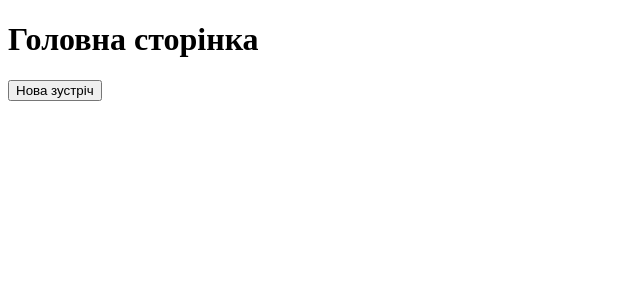
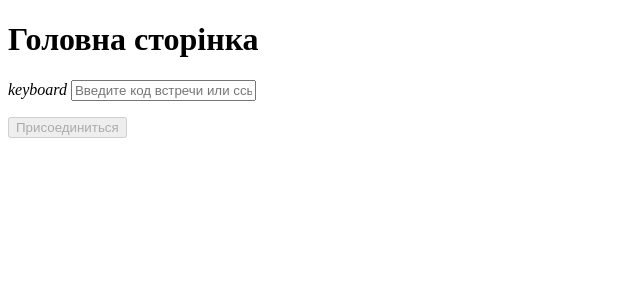
Before and after one commit to galaburdal/Galaburda.University.Google-Meet, a Flask app: page / in a window 1280 px wide. Shown: the top 300 px of the page, without its empty margins (0-640 px from the left). Run offline with Flask 3, Linux system fonts and the light colour scheme.

Commit message:
new tasks

```diff
--- a/templates/index.html
+++ b/templates/index.html
@@ -9,38 +9,29 @@
 <body>
     <div class="container">
         <h1 class="mt-5">Головна сторінка</h1>
-        <button onclick="showOptions()" class="btn btn-primary">Нова зустріч</button>
-    </div>
-
-    <div id="optionsModal" class="modal" style="display: none;">
-        <div class="modal-content">
-            <span class="close" onclick="hideOptions()">&times;</span>
-            <button onclick="createMeeting()">Створити зустріч</button>
-            <button onclick="startMeeting()">Розпочати зустріч із миттєвим запуском</button>
-            <button onclick="planMeeting()">Запланувати зустріч в календарі</button>
+        <div class="KOM0mb">
+            <div jscontroller="EF8pe" jsshadow="" class="Ufn6O AmoCp" data-idom-container-class="cfWmIb orScbe ZxcOmc" jsname="JaBLbe">
+                <label class="VfPpkd-fmcmS-yrriRe VfPpkd-fmcmS-yrriRe-OWXEXe-mWPk3d VfPpkd-ksKsZd-mWPk3d VfPpkd-fmcmS-yrriRe-OWXEXe-di8rgd-V67aGc VfPpkd-fmcmS-yrriRe-OWXEXe-INsAgc VfPpkd-fmcmS-yrriRe-OWXEXe-SfQLQb-M1Soyc-Bz112c cfWmIb orScbe ZxcOmc" jsaction="click:cOuCgd; keydown:I481le;" jsname="vhZMvf" for="i8">
+                    <span jscontroller="bTi8wc" class="VfPpkd-NSFCdd-i5vt6e VfPpkd-NSFCdd-i5vt6e-OWXEXe-di8rgd-V67aGc" jsname="B9mpmd" style="--mdc-ripple-fg-size: 147px; --mdc-ripple-fg-scale: 1.7757265292637807; --mdc-ripple-fg-translate-start: 61.69999694824219px, -29.499969482421875px; --mdc-ripple-fg-translate-end: 49.70000457763672px, -49.5px;">
+                        <span class="VfPpkd-NSFCdd-Brv4Fb"></span>
+                        <span class="VfPpkd-NSFCdd-MpmGFe"></span>
+                    </span>
+                    <i class="material-icons-extended VfPpkd-fmcmS-TvZj5c VfPpkd-fmcmS-TvZj5c-OWXEXe-M1Soyc" aria-hidden="true" jsname="FwAX0b" data-icon-position="M1Soyc">keyboard</i>
+                    <input type="text" value="" id="i8" jsname="YPqjbf" class="VfPpkd-fmcmS-wGMbrd B5oKfd" jsaction="focus:AHmuwe;blur:O22p3e;input:YPqjbf; mousedown:UX7yZ; mouseup:lbsD7e; pointerdown:QJflP; pointerup:HxTfMe; touchstart:p6p2H; touchend:yfqBxc;" aria-controls="i9" aria-describedby="i9" aria-label="Введите код встречи или ссылку" placeholder="Введите код встречи или ссылку" spellcheck="false" maxlength="50" autocomplete="off" aria-invalid="false">
+                </label>
+                <div class="VfPpkd-fmcmS-yrriRe-W0vJo-RWgCYc" jsname="hRAxDc">
+                    <p id="i9" class="VfPpkd-fmcmS-yrriRe-W0vJo-fmcmS" jscontroller="eM1C7d" jsname="xl1FBb" aria-hidden="true"></p>
+                </div>
+            </div>
+            <div class="VfPpkd-dgl2Hf-ppHlrf-sM5MNb" data-is-touch-wrapper="true">
+                <button class="VfPpkd-LgbsSe VfPpkd-LgbsSe-OWXEXe-dgl2Hf ksBjEc lKxP2d LQeN7 cjtUbb" jscontroller="soHxf" jsaction="click:cOuCgd; mousedown:UX7yZ; mouseup:lbsD7e; mouseenter:tfO1Yc; mouseleave:JywGue; touchstart:p6p2H; touchmove:FwuNnf; touchend:yfqBxc; touchcancel:JMtRjd; focus:AHmuwe; blur:O22p3e; contextmenu:mg9Pef;mlnRJb:fLiPzd;" data-idom-class="ksBjEc lKxP2d LQeN7 cjtUbb" jsname="r9ERUc" disabled="">
+                    <div class="VfPpkd-Jh9lGc"></div>
+                    <div class="VfPpkd-J1Ukfc-LhBDec"></div>
+                    <div class="VfPpkd-RLmnJb"></div>
+                    <span jsname="V67aGc" class="VfPpkd-vQzf8d">Присоединиться</span>
+                </button>
+            </div>
         </div>
     </div>
-
-    <script>
-        function showOptions() {
-            document.getElementById("optionsModal").style.display = "block";
-        }
-
-        function hideOptions() {
-            document.getElementById("optionsModal").style.display = "none";
-        }
-
-        function createMeeting() {
-            alert("Створити зустріч");
-        }
-
-        function startMeeting() {
-            alert("Розпочати зустріч із миттєвим запуском");
-        }
-
-        function planMeeting() {
-            alert("Запланувати зустріч в календарі");
-        }
-    </script>
 </body>
 </html>
```
